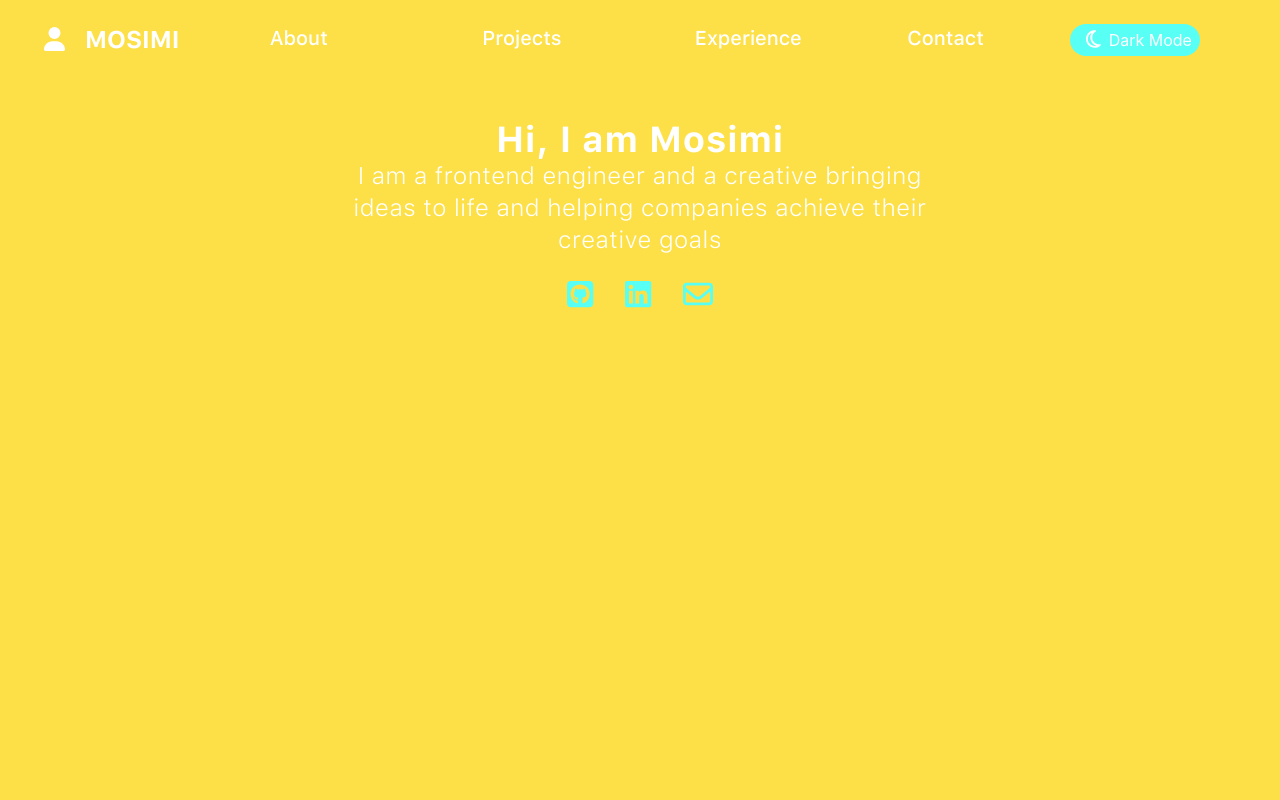
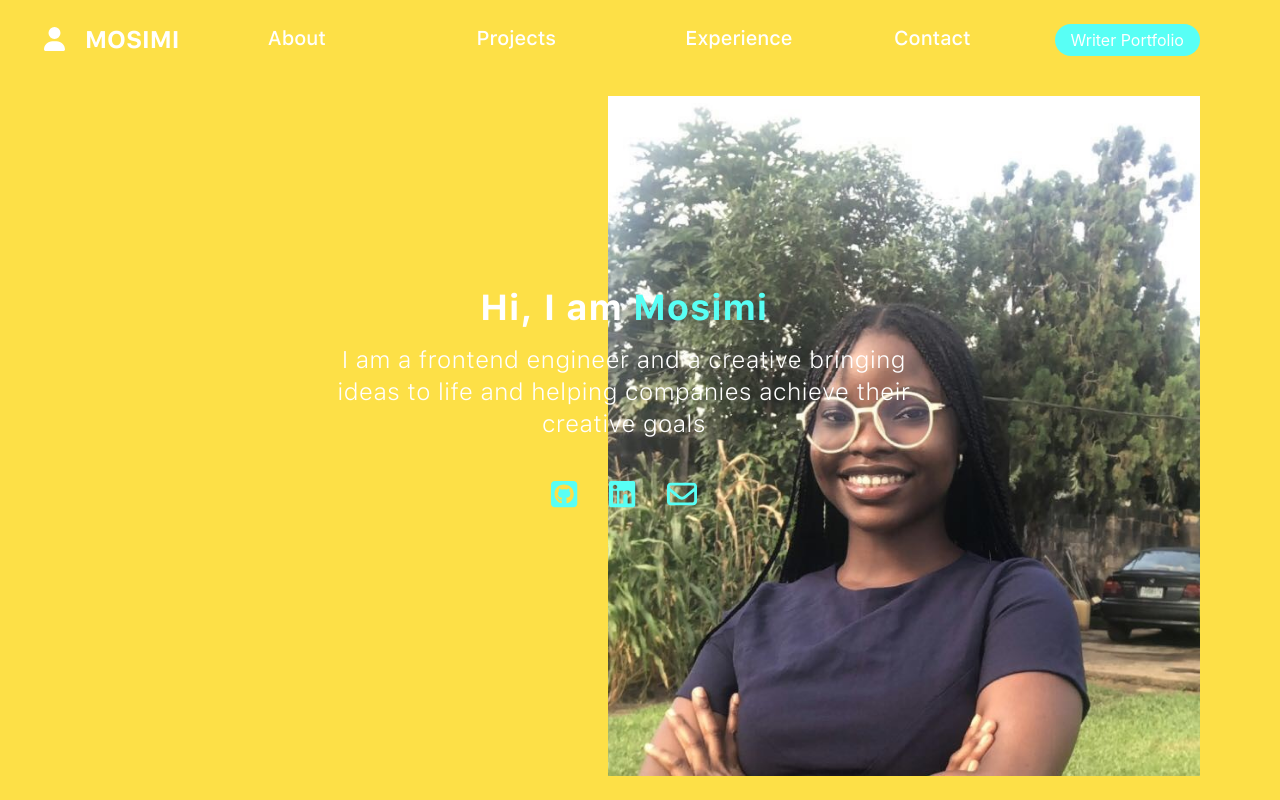
Before and after one commit to mosimiDev/mosimiPortfolioWebsite, a React (Create React App) app: page / in a window 1280 px wide. Shown: the top 800 px of the page. Built offline with nearby package versions, Linux system fonts and the light colour scheme.

Commit message:
added a blog section

```diff
--- a/public/output.css
+++ b/public/output.css
@@ -604,6 +604,30 @@ video {
   top: 20rem;
 }
 
+.left-56 {
+  left: 14rem;
+}
+
+.left-60 {
+  left: 15rem;
+}
+
+.left-\[\] {
+  left: ;
+}
+
+.left-\[20rem\] {
+  left: 20rem;
+}
+
+.left-\[10rem\] {
+  left: 10rem;
+}
+
+.left-\[1rem\] {
+  left: 1rem;
+}
+
 .z-20 {
   z-index: 20;
 }
@@ -668,6 +692,16 @@ video {
   margin-bottom: 1rem;
 }
 
+.mx-20 {
+  margin-left: 5rem;
+  margin-right: 5rem;
+}
+
+.my-1 {
+  margin-top: 0.25rem;
+  margin-bottom: 0.25rem;
+}
+
 .mb-12 {
   margin-bottom: 3rem;
 }
@@ -802,10 +836,6 @@ video {
 
 .h-72 {
   height: 18rem;
-}
-
-.h-\[27rem\] {
-  height: 27rem;
 }
 
 .h-fit {
@@ -818,6 +848,18 @@ video {
   height: 100vh;
 }
 
+.h-40 {
+  height: 10rem;
+}
+
+.h-4 {
+  height: 1rem;
+}
+
+.h-48 {
+  height: 12rem;
+}
+
 .w-1\/2 {
   width: 50%;
 }
@@ -872,10 +914,6 @@ video {
 
 .w-\[28rem\] {
   width: 28rem;
-}
-
-.w-\[50rem\] {
-  width: 50rem;
 }
 
 .w-fit {
@@ -892,6 +930,10 @@ video {
   width: 100vw;
 }
 
+.w-1\/4 {
+  width: 25%;
+}
+
 .cursor-pointer {
   cursor: pointer;
 }
@@ -1041,6 +1083,11 @@ video {
   padding-bottom: 0.5rem;
 }
 
+.px-4 {
+  padding-left: 1rem;
+  padding-right: 1rem;
+}
+
 .pt-10 {
   padding-top: 2.5rem;
 }
@@ -1055,6 +1102,22 @@ video {
 
 .pt-6 {
   padding-top: 1.5rem;
+}
+
+.pt-32 {
+  padding-top: 8rem;
+}
+
+.pt-36 {
+  padding-top: 9rem;
+}
+
+.pt-28 {
+  padding-top: 7rem;
+}
+
+.pt-24 {
+  padding-top: 6rem;
 }
 
 .text-center {
@@ -1233,11 +1296,30 @@ video {
   border-color: rgb(253 224 71 / var(--tw-border-opacity));
 }
 
+.hover\:bg-sky-700:hover {
+  --tw-bg-opacity: 1;
+  background-color: rgb(3 105 161 / var(--tw-bg-opacity));
+}
+
 .hover\:text-\[\#EDEDED\]:hover {
   --tw-text-opacity: 1;
   color: rgb(237 237 237 / var(--tw-text-opacity));
 }
 
+.hover\:text-sky-700:hover {
+  --tw-text-opacity: 1;
+  color: rgb(3 105 161 / var(--tw-text-opacity));
+}
+
+.hover\:text-\[\]:hover {
+  color: ;
+}
+
+.hover\:text-\[\#58FFF5\]:hover {
+  --tw-text-opacity: 1;
+  color: rgb(88 255 245 / var(--tw-text-opacity));
+}
+
 @media (min-width: 768px) {
   .md\:left-4 {
     left: 1rem;
@@ -1282,6 +1364,10 @@ video {
     width: 38rem;
   }
 
+  .md\:w-1\/2 {
+    width: 50%;
+  }
+
   .md\:gap-1 {
     gap: 0.25rem;
   }
@@ -1337,6 +1423,10 @@ video {
     right: 24rem;
   }
 
+  .lg\:left-\[20rem\] {
+    left: 20rem;
+  }
+
   .lg\:mx-2 {
     margin-left: 0.5rem;
     margin-right: 0.5rem;
@@ -1367,6 +1457,11 @@ video {
     margin-bottom: 3rem;
   }
 
+  .lg\:my-4 {
+    margin-top: 1rem;
+    margin-bottom: 1rem;
+  }
+
   .lg\:mb-12 {
     margin-bottom: 3rem;
   }
@@ -1485,6 +1580,10 @@ video {
 
   .lg\:pt-1 {
     padding-top: 0.25rem;
+  }
+
+  .lg\:pt-36 {
+    padding-top: 9rem;
   }
 
   .lg\:text-2xl {
--- a/src/components/DarkMode/DarkMode.js
+++ b/src/components/DarkMode/DarkMode.js
@@ -30,14 +30,15 @@ const DarkMode = () => {
   return (
     <div>
       <button
-        className="w-38 mx-8 lg:mx-2 mb-4 p-1 px-2 text-[#fff] rounded-3xl dark:bg-[#58FFF5] bg-[#58FFF5] transition ease-in-out delay-75 duration-200"
+        className="w-38 mx-8 lg:mx-2 mb-4 p-1 px-4 text-[#fff] rounded-3xl dark:bg-[#58FFF5] bg-[#58FFF5] transition ease-in-out delay-75 duration-200"
         onClick={handleThemeSwitch}
       >
-        <FontAwesomeIcon
+        {/* <FontAwesomeIcon
           icon={clicked ? faSun : faMoon}
           className="mx-2 text-xl"
         />
-        {clicked ? "Light Mode" : "Dark Mode"}
+        {clicked ? "Light Mode" : "Dark Mode"} */}
+        Writer Portfolio
       </button>
     </div>
   );
--- a/src/layout/Navbar.jsx
+++ b/src/layout/Navbar.jsx
@@ -52,12 +52,11 @@ function Navbar() {
         />
       </div>
       <ul className={clicked ? "#myList active" : "#myList"} id="myList">
-
         <hr className="text-white mx-auto w-32  lg:hidden " />
         <Link
           smooth
           to={"#about"}
-          className="w-20 mx-auto  text-white font-SFproMedium text-md lg:text-xl "
+          className="w-20 mx-auto  text-white font-SFproMedium text-md lg:text-xl hover:text-[#58FFF5]"
         >
           About
         </Link>
@@ -65,7 +64,7 @@ function Navbar() {
         <Link
           smooth
           to={"#projects"}
-          className="w-20 mx-auto text-white font-SFproMedium text-md lg:text-xl "
+          className="w-20 mx-auto text-white font-SFproMedium text-md lg:text-xl hover:text-[#58FFF5]"
         >
           Projects
         </Link>
@@ -73,7 +72,7 @@ function Navbar() {
         <Link
           smooth
           to={"#experience"}
-          className="w-20 mx-auto text-white font-SFproMedium text-md lg:text-xl "
+          className="w-20 mx-auto text-white font-SFproMedium text-md lg:text-xl hover:text-[#58FFF5]"
         >
           Experience
         </Link>
@@ -81,7 +80,7 @@ function Navbar() {
         <Link
           smooth
           to={"#contact"}
-          className="w-20 mx-auto text-white font-SFproMedium text-md lg:text-xl "
+          className="w-20 mx-auto text-white font-SFproMedium text-md lg:text-xl hover:text-[#58FFF5]"
         >
           Contact
         </Link>
--- /dev/null
+++ b/src/pages/Home.css
@@ -0,0 +1,18 @@
+/* For mobile: */
+#bg-img{
+ width: 70%;
+ height: 85vh;
+ background-image: url(../assets/IMG_1892.jpg);
+ background-size: cover;
+ background-position: center;
+  margin-right: 5px;
+}
+
+@media only screen and (min-width: 768px) {
+  /* For desktop: */
+  #bg-img {
+   width: 100%;
+   margin-right: 80px;
+  }
+
+}
--- a/src/pages/Home.jsx
+++ b/src/pages/Home.jsx
@@ -6,6 +6,7 @@ import { faLinkedin } from "@fortawesome/free-brands-svg-icons";
 import { faSquareGithub } from "@fortawesome/free-brands-svg-icons";
 import { HashLink as Link } from "react-router-hash-link";
 import Navbar from "../layout/Navbar";
+import "./Home.css";
 
 function Home() {
   // const webgiRef = useRef(null);
@@ -13,17 +14,14 @@ function Home() {
     <div id="home" className="w-screen bg-yellow-300 h-screen dark:bg-[#000]">
       <Navbar />
       {/* Home Layout */}
-      <div className="flex ">
-        <div>
-          {/* what to dooooo */}
-        </div>
-        <div className="grid  w-3/4 lg:w-1/2 mx-12 md:mx-auto  place-items-center my-4 lg:my-12 ">
+      <div className="flex mt-6 ">
+        <div className="relative left-[1rem]  lg:left-[20rem] grid h-40  w-1/4 lg:w-1/2 pt-32   lg:pt-36 md:mx-auto  place-items-center my-4 lg:my-12 ">
           {/* <WebgiViewer /> */}
 
-          <div className=" font-SFproBold mx-auto text-md md:text-4xl md:tracking-wide text-white my-0 py-0  text-center">
-            Hi, I am Mosimi
+          <div className=" font-SFproBold mx-auto text-md md:text-4xl md:tracking-wide text-white my-0 py-0 text-center">
+            Hi, I am <span className="text-[#58FFF5]">Mosimi</span>
           </div>
-          <div className=" font-SFproLight  text-md md:text-2xl md:w-[38rem] tracking-wide w-40 text-white mx-auto my-0 py-0  text-center dark:bg-[#fff]">
+          <div className=" font-SFproLight  text-md md:text-2xl md:w-[38rem] tracking-wide w-40 text-white mx-auto my-1 lg:my-4 py-0  text-center dark:bg-[#fff]">
             I am a frontend engineer and a creative bringing ideas to life and
             helping companies achieve their creative goals
           </div>
@@ -61,6 +59,7 @@ function Home() {
             </Link>
           </div>
         </div>
+        <div id="bg-img">{/* what to dooooo */}</div>
       </div>
 
       {/* Scroll down Layout */}
```
Also changed, not shown: src/assets/IMG_1892.jpg (added).
